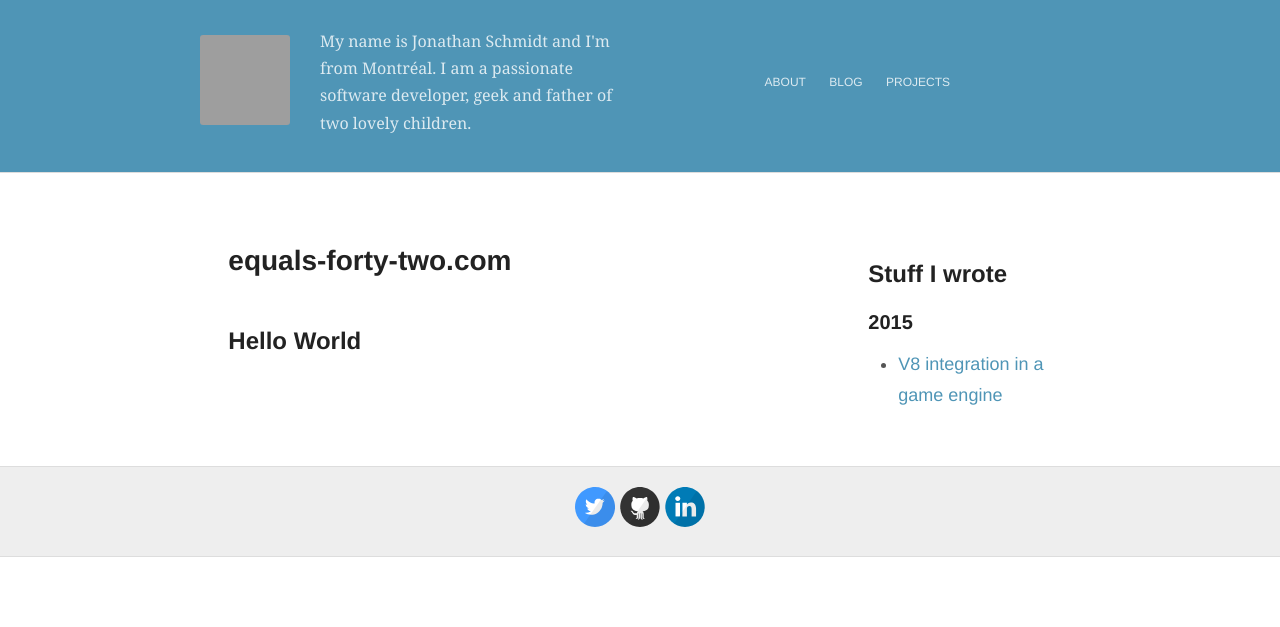
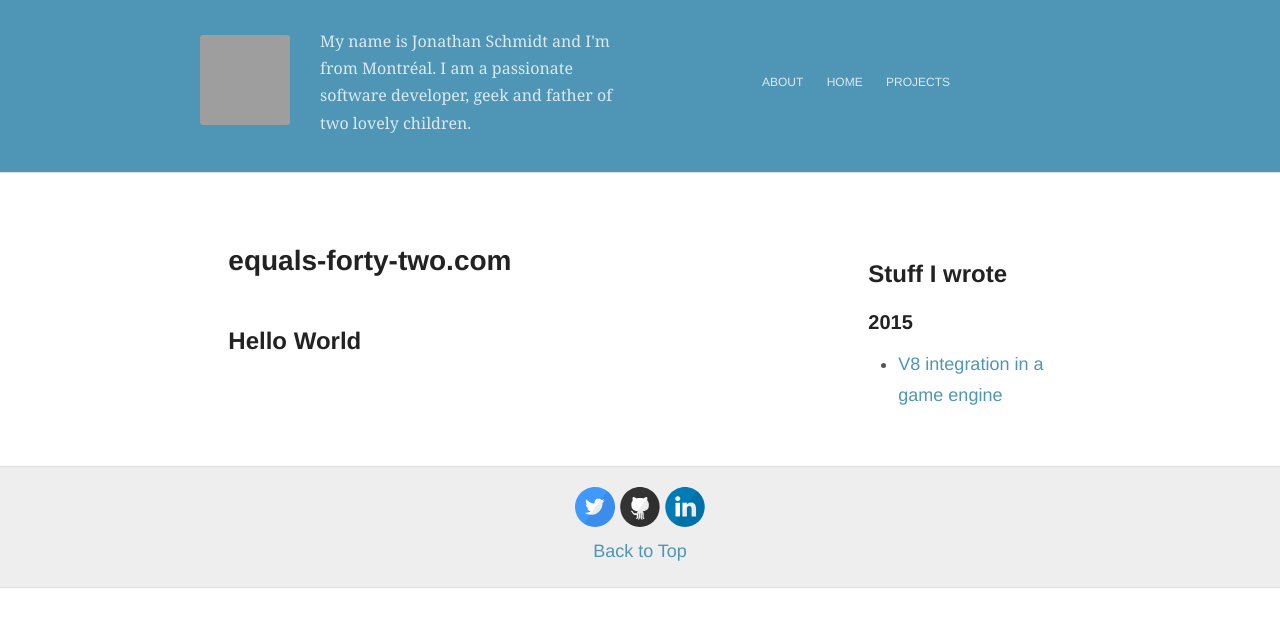
Before and after one commit to jschmidt42/jschmidt42.github.io, a Jekyll site: the page built from index.md, in a window 1280 px wide, cut to the strip 0-627 px from the top of the page. Built offline with Jekyll 4.4.1, drawn with Linux system fonts in a browser that asks for light colours; our own code applies the rules of GitHub Pages for plain Markdown files; grey boxes are pictures that could not be loaded.

```diff
--- a/_layouts/default.html
+++ b/_layouts/default.html
@@ -35,7 +35,7 @@
           <nav>
         {% endif %}
             <a href="{{ site.baseurl }}/about/">About</a>
-            <a href="{{ site.baseurl }}/">Blog</a>
+            <a href="{{ site.baseurl }}/">Home</a>
             <a href="http://github.com/{{ site.footer-links.github }}">Projects</a>
           </nav>
         </header>
@@ -78,9 +78,7 @@
       <div class="container">
         <footer class="footer">
           {% include svg-icons.html %}
-          {% if page.url != '/' %}
-            <br/><a href="#top">Back to Top</a>
-          {% endif %}
+          <br/><a href="#top">Back to Top</a>
         </footer>
       </div>
     </div>
--- a/_layouts/post.html
+++ b/_layouts/post.html
@@ -14,4 +14,5 @@
     <hr/>
     Written on {{ page.date | date: "%B %e, %Y" }}
   </div>
+  <a href="#top">Back to Top</a>
 </article>
```
